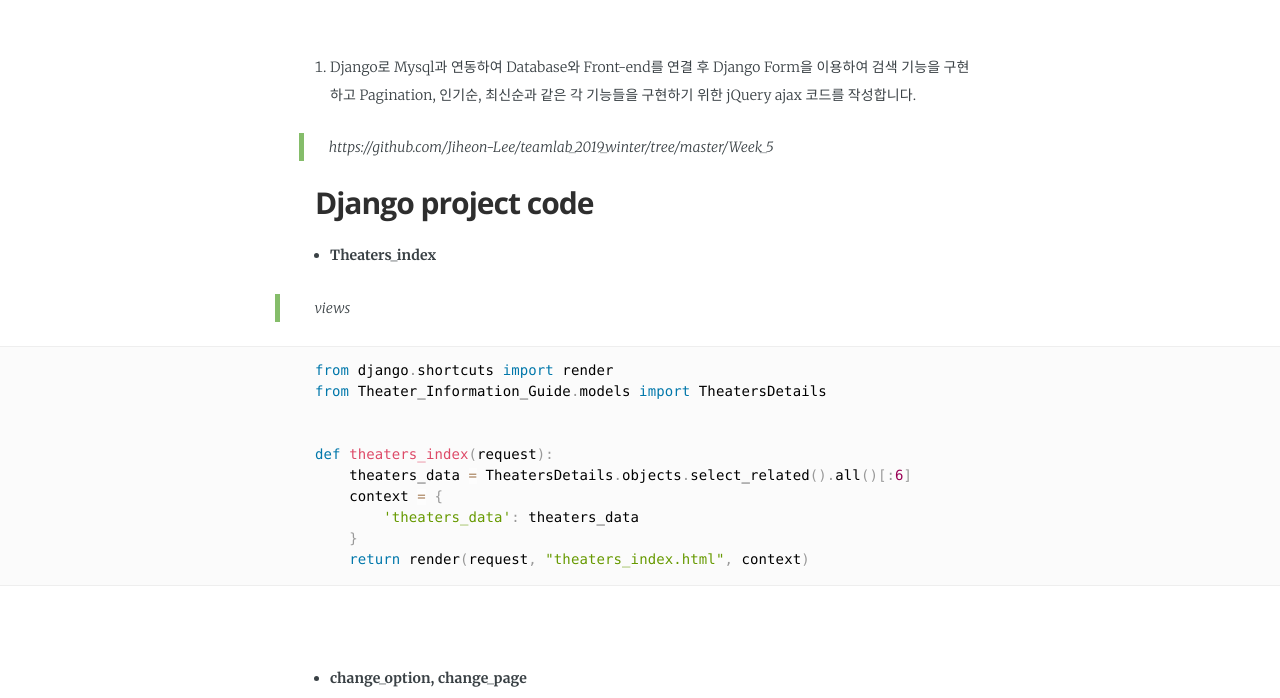
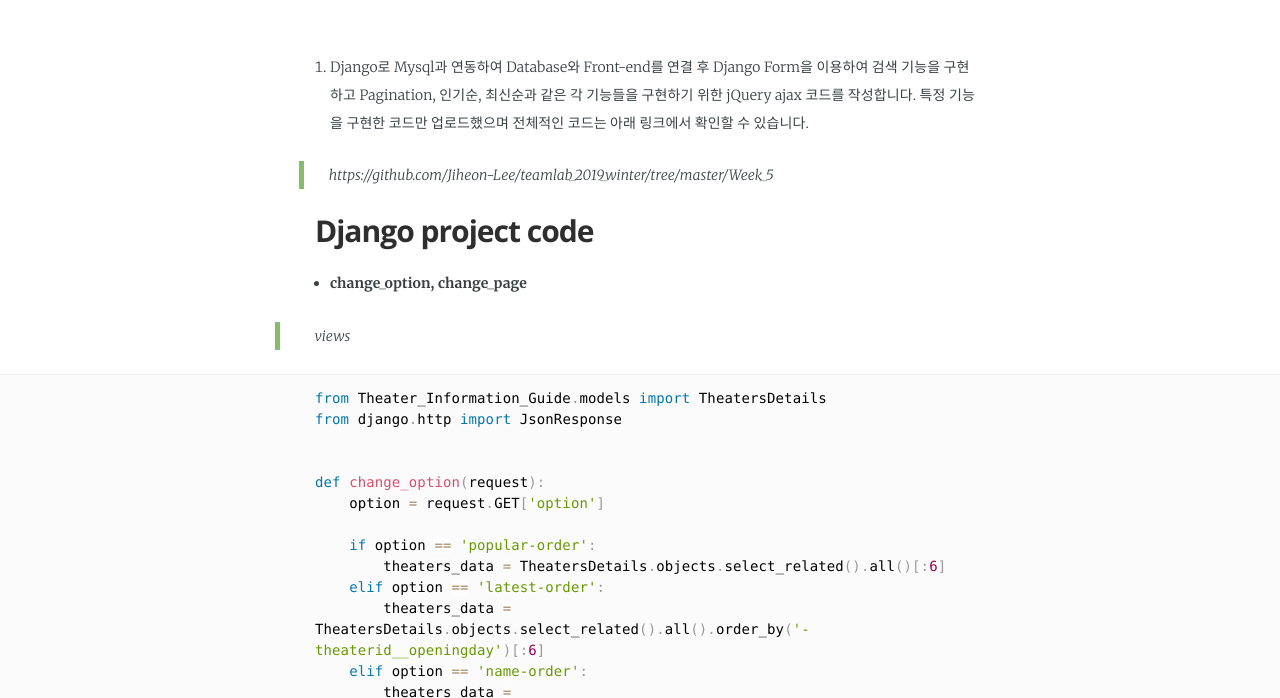
Before and after one commit to TeamLab/jekyllDecent, a Jekyll site: the page built from _posts/2020-02-25-Theater-Information-Guide_이지헌.md, in a window 1280 px wide and 900 px high, scrolled down 14753 px, cut to the strip 202-900 px from the top of the window. Built offline with Jekyll 4.4.1, drawn with Linux system fonts in a browser that asks for light colours; some web fonts are replaced.

Commit message:
에러 수정했습니다.

````diff
--- a/_posts/2020-02-25-Theater-Information-Guide_이지헌.md
+++ b/_posts/2020-02-25-Theater-Information-Guide_이지헌.md
@@ -350,29 +350,10 @@ CREATE TABLE comments(
 
 <br>
 
-4. Django로 Mysql과 연동하여 Database와 Front-end를 연결 후 Django Form을 이용하여 검색 기능을 구현하고 Pagination, 인기순, 최신순과 같은 각 기능들을 구현하기 위한 jQuery ajax 코드를 작성합니다.
+4. Django로 Mysql과 연동하여 Database와 Front-end를 연결 후 Django Form을 이용하여 검색 기능을 구현하고 Pagination, 인기순, 최신순과 같은 각 기능들을 구현하기 위한 jQuery ajax 코드를 작성합니다. 특정 기능을 구현한 코드만 업로드했으며 전체적인 코드는 아래 링크에서 확인할 수 있습니다.
 > https://github.com/Jiheon-Lee/teamlab_2019_winter/tree/master/Week_5
 
 ## Django project code
-
-- **Theaters_index**
-
-> views
-
-```Python
-from django.shortcuts import render
-from Theater_Information_Guide.models import TheatersDetails
-
-
-def theaters_index(request):
-    theaters_data = TheatersDetails.objects.select_related().all()[:6]
-    context = {
-        'theaters_data': theaters_data
-    }
-    return render(request, "theaters_index.html", context)
-```
-
-<br>
 
 - **change_option, change_page**
 
````
